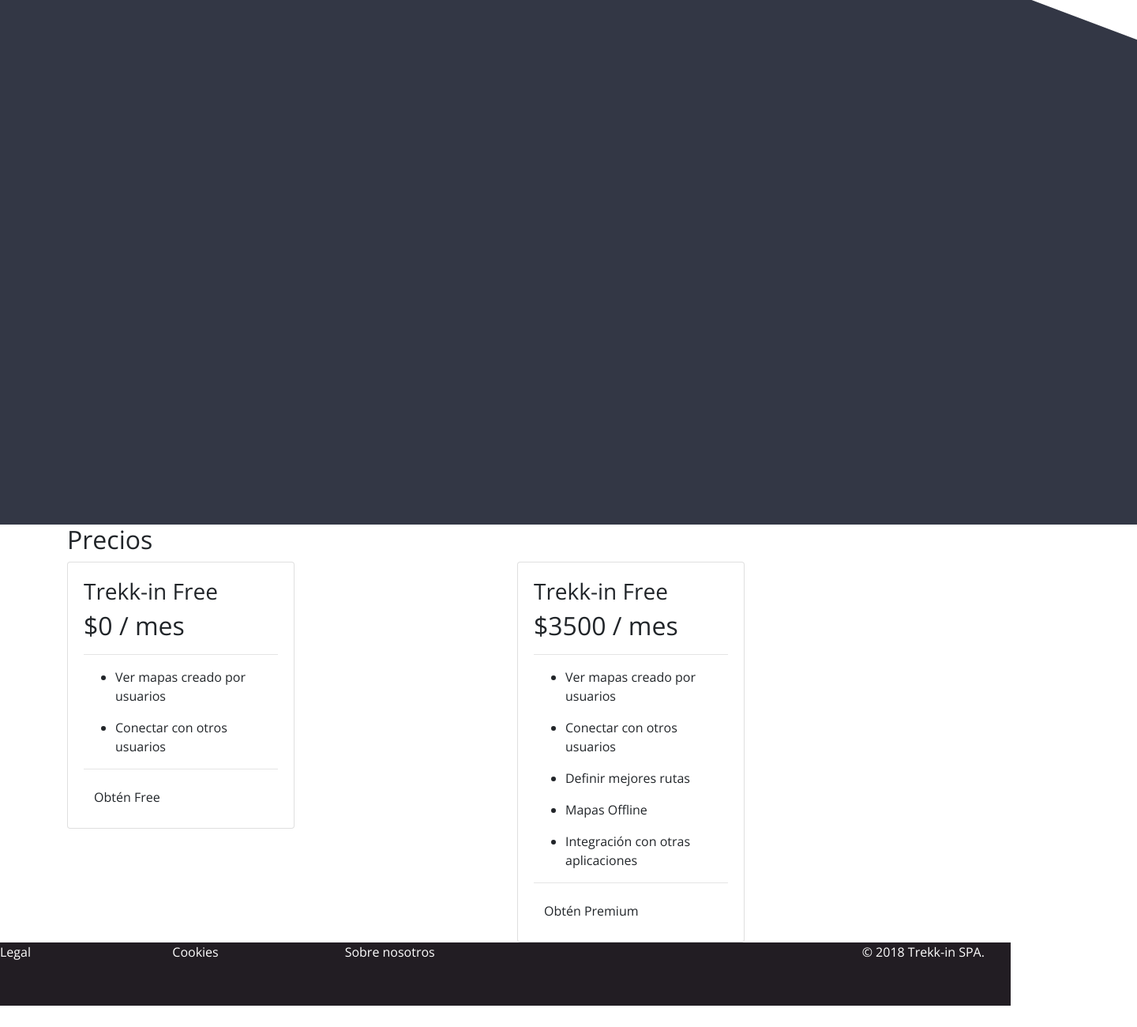
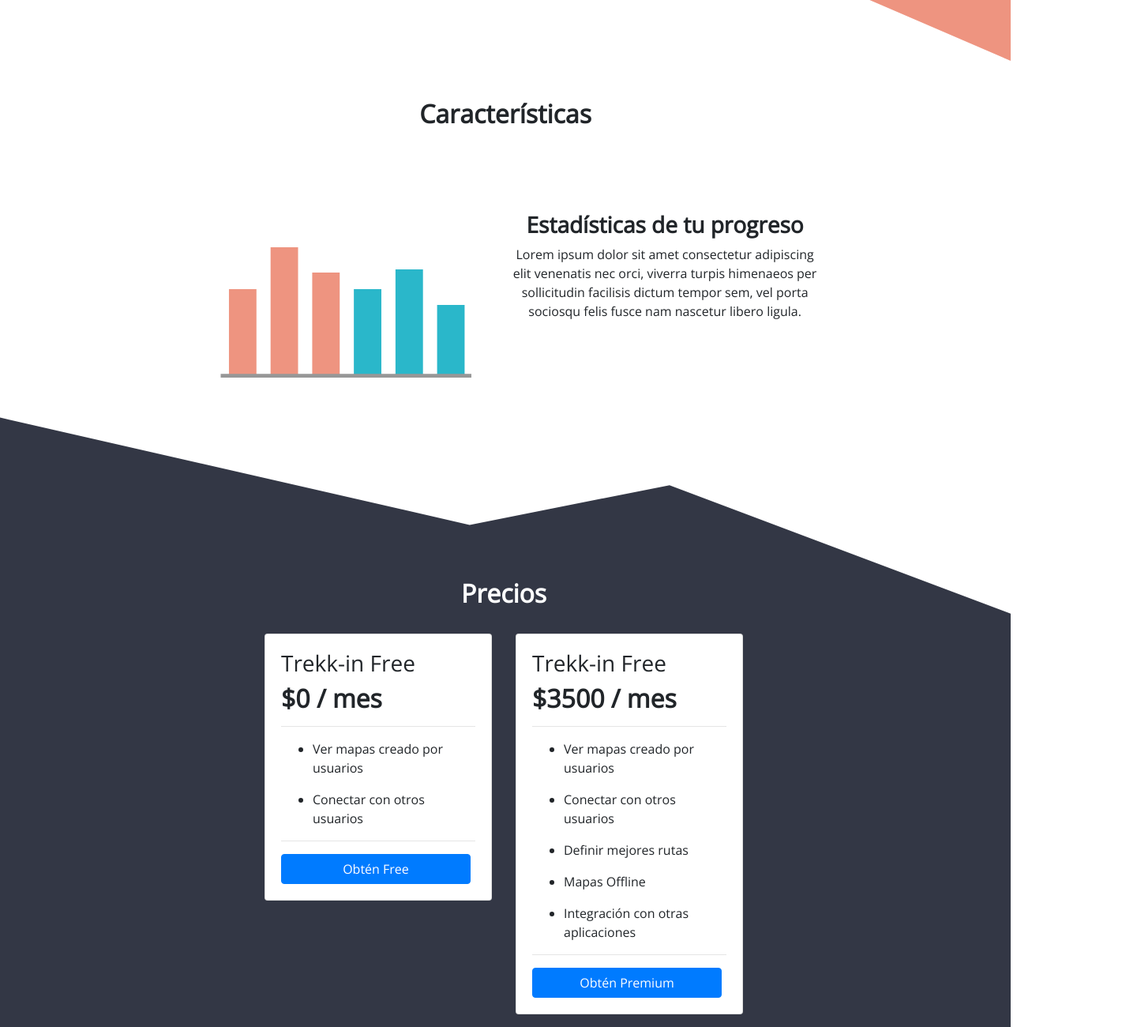
Before and after one commit to SimonToledo/Startup-Treek-in, a plain HTML site: page index.html in a window 1280 px wide. Shown: the part 740-2040 px from the top of the page at 79% size, 1440 px wide, since content can reach past the window. Before the commit the page ends 2013 px from the top, so only its background shows below. Drawn offline with nearby package versions, Linux system fonts and the light colour scheme.

Commit message:
actualización 26

```diff
--- a/assets/sass/base/_typography.scss
+++ b/assets/sass/base/_typography.scss
@@ -2,6 +2,15 @@
   font-family: 'Raleway', sans-serif;
   font-family: 'Open Sans', sans-serif;
 }
+.prices__title{
+  color:#ffffff;
+  text-align: center;
+  margin-top: -1rem;
+  margin-bottom: 2rem;
+}
+.btn-precios{
+  width: 15rem;
+}
 .footer{
   color:#ffffff;
 }
--- a/assets/sass/layout/_footer.scss
+++ b/assets/sass/layout/_footer.scss
@@ -1,4 +1,10 @@
 footer{
   background-color: #221d23;
-  height: 5rem;
+  height: 7rem;
+  margin-right: 0;
+  margin-top: -2rem;
 }
+.footer-text{
+  margin-top: 3rem;
+  margin-left: 2rem;
+}
--- a/assets/sass/layout/_header.scss
+++ b/assets/sass/layout/_header.scss
@@ -1,16 +1,10 @@
-header{
-  margin-bottom:10em;
-}
 .trekking{
-  position:absolute;
-  z-index: -1;
-  margin-top: 15rem;
+  position: relative;
 }
 .card-header{
-  position:absolute;
-  z-index: 1;
+  position: absolute;
   border-color: #ffffff;
   background-color: #ffffff;
-  border-top: 5rem;
-  margin-top: 5rem;
+  margin-top: 8rem;
+  left: 5rem;
 }
--- /dev/null
+++ b/assets/sass/layout/_navigation.scss
@@ -0,0 +1,12 @@
+.prices{
+  position: absolute;
+  top:93em;
+  left: 20rem;
+}
+.features{
+  text-align: center;
+}
+.card-caracteristicas{
+  border-color: #ffffff;
+  background-color: #ffffff;
+}
--- a/index.html
+++ b/index.html
@@ -45,14 +45,14 @@
  </nav>
 
  <header class="header" id="about">
-   <div class="card card-header" style="width: 18rem;">
+   <div class="card card-header" style="width: 25rem;">
      <div class="card-body">
        <h1 class="card-title"><strong>Haz Trekking sin Parar</strong></h1>
        <p class="card-text">Con Trekk-in te despreocuparás de la estimación de tu viaje, ya que con unos simples pasos podrás definir la mejor ruta a tomar con tus compañeros de expedición.</p>
      </div>
    </div>
 
-
+<div class="svg-trekking">
  <svg class="trekking" width="100%" height="865px" viewBox="0 0 1440 865" version="1.1" xmlns="http://www.w3.org/2000/svg" xmlns:xlink="http://www.w3.org/1999/xlink">
            <!-- Generator: Sketch 52.5 (67469) - http://www.bohemiancoding.com/sketch -->
            <title>bg-hero</title>
@@ -99,16 +99,19 @@
                </g>
            </g>
        </svg>
+     </div>
 </header>
 
 
 <section class="features" id="features">
-       <h2 class="features__title">Características</h2>
+       <h2 class="features__title"><strong>Características</strong></h2>
 
        <div class="features__flexbox-container">
+
+         <div class="card card-caracteristicas" style="width: 25rem;">
            <div class="features__item">
            <div class="features__item features__item-grafico">
-               <svg width="30%" height="100%" viewBox="0 0 318 165" preserveAspectRatio="none" xmlns="http://www.w3.org/2000/svg">
+               <svg width="80%" height="100%" viewBox="0 0 318 165" preserveAspectRatio="none" xmlns="http://www.w3.org/2000/svg">
                    <g class="bar-graph" fill-rule="evenodd">
                        <path class="a-bar" fill="#EE9480"
                            d="M10.949 53h34.778v108H10.949zM63.613 0h34.778v161H63.613zM116.276 32h34.778v129h-34.778z" />
@@ -119,16 +122,23 @@
                    </g>
                </svg>
            </div>
-           <div class="features__item">
-               <h3 class="features__item">Estadísticas de tu progreso</h3>
+         </div>
+       </div>
+
+         <div class="card card-caracteristicas" style="width: 25rem;">
+           <div class="features__items">
+             <br><br><br><br>
+               <h3 class="features__item"><strong>Estadísticas de tu progreso</strong></h3>
                <p class="features__item-right">Lorem ipsum dolor sit amet consectetur adipiscing elit venenatis nec orci, viverra turpis himenaeos per sollicitudin facilisis dictum tempor sem, vel porta sociosqu felis fusce nam nascetur libero ligula.</p>
            </div>
-       </div>
+        </div>
+
      </div>
   </section>
 
 
-  <svg width="1440px" height="893px" viewBox="0 0 1440 893" version="1.1" xmlns="http://www.w3.org/2000/svg" xmlns:xlink="http://www.w3.org/1999/xlink">
+<section class="svg-cerro">
+  <svg width="100%" height="893px" viewBox="0 0 1440 893" version="1.1" xmlns="http://www.w3.org/2000/svg" xmlns:xlink="http://www.w3.org/1999/xlink">
       <!-- Generator: Sketch 52.5 (67469) - http://www.bohemiancoding.com/sketch -->
       <title>bg</title>
       <desc>Created with Sketch.</desc>
@@ -140,20 +150,22 @@
           </g>
       </g>
   </svg>
+</section>
 
 
 
   <section class="prices" id="prices">
     <div class="container">
-        <h2 class="prices__title">Precios</h2>
+        <h2 class="prices__title"><strong>Precios</strong></h2>
 
+        <div class="card-precios">
           <div class="row">
 
             <div class="col-sm-6">
             <div class="card" style="width: 18rem;">
                 <div class="card-body">
                     <h3 class="card__title">Trekk-in Free</h3>
-                    <h2 class="card__price">$0 / mes</h2>
+                    <h2 class="card__price"><strong>$0 / mes</strong></h2>
                     <hr>
                     <ul>
                         <li>
@@ -164,7 +176,7 @@
                         </li>
                     </ul>
                     <hr>
-                    <a href="#" class="btn card__boton-prices boton__price-1">Obtén Free</a>
+                    <a href="#" class="btn card__boton-prices boton__price-1 btn-primary btn-precios">Obtén Free</a>
                 </div>
             </div>
           </div>
@@ -173,7 +185,7 @@
             <div class="card" style="width: 18rem;">
                 <div class="card-body">
                     <h3 class="card__title">Trekk-in Free</h3>
-                    <h2 class="card__price">$3500 / mes</h2>
+                    <h2 class="card__price"><strong>$3500 / mes</strong></h2>
                     <hr>
                     <ul>
                         <li>
@@ -193,12 +205,14 @@
                         </li>
                     </ul>
                     <hr>
-                    <a href="#" class="btn card__boton-prices">Obtén Premium</a>
+                    <a href="#" class="btn card__boton-prices btn-primary btn-precios">Obtén Premium</a>
                 </div>
             </div>
           </div>
 
         </div>
+      </div>
+      </div>
 </section>
 
 
@@ -207,24 +221,24 @@
       <div class="row">
 
           <div class="col-sm-2">
-                <p>Legal</p>
+                <p class="footer-text">Legal</p>
           </div>
 
           <div class="col-sm-2">
-                <p>Cookies</p>
+                <p class="footer-text">Cookies</p>
           </div>
 
           <div class="col-sm-2">
-                <p>Sobre nosotros</p>
+                <p class="footer-text">Sobre nosotros</p>
           </div>
 
         <div class="col-sm-4">
         </div>
 
           <div class="col-sm-2">
-            <p class="derechos">&copy; 2018 Trekk-in SPA.</p>
+            <p class="footer-text">&copy; 2018 Trekk-in SPA.</p>
         </div>
-    </div>
+     </div>
     </footer>
 
 
```
Also changed, not shown: assets/css/main.css, 1 other file.
